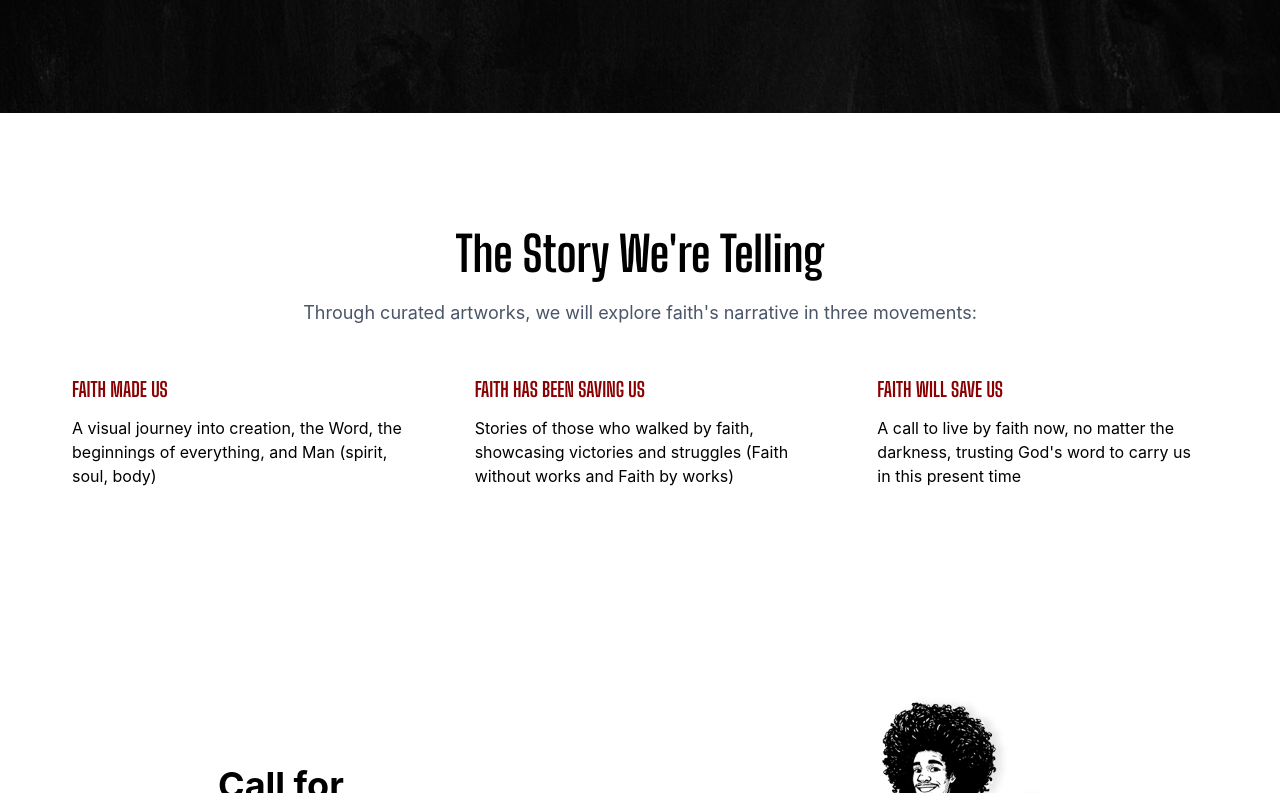
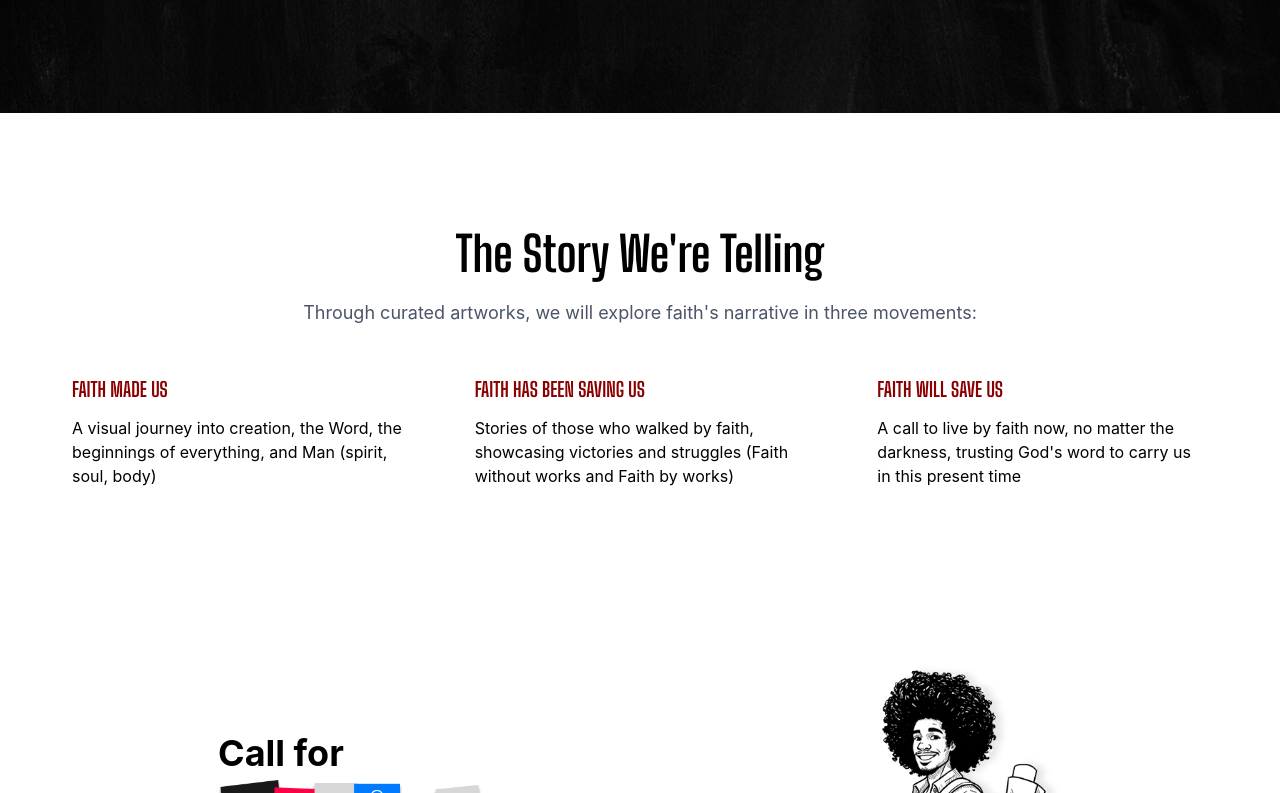
Before and after one commit to KeyTer-01/logosandheart, a React (Vite) app: page / in a window 1280 px wide. Shown: the part 687-1480 px from the top of the page. Built offline with nearby package versions, Linux system fonts and the light colour scheme.

Commit message:
padding changes

```diff
--- a/src/components/Navbar.jsx
+++ b/src/components/Navbar.jsx
@@ -20,8 +20,8 @@ import logo from "../assets/images/logo.png";
 
 const navLinks = [
   { label: "Home", href: "#home" },
+  { label: "Story", href: "#story" },
   { label: "CFA", href: "#cta" },
-  { label: "Story", href: "#story" },
   { label: "Panelists", href: "#panelists" },
   { label: "Speakers", href: "#speakers" },
   { label: "Expectations", href: "#expect" },
--- a/src/components/TheStorySection.jsx
+++ b/src/components/TheStorySection.jsx
@@ -47,7 +47,8 @@ const TheStorySection = () => {
       bg="white"
       color="black"
       px={{ base: 4, md: 10 }}
-      py={{ base: 20, md: 28 }}
+      pb={{ base: 0, md: 20 }}
+      pt={{ base: 16, md: 28 }}
       overflow="hidden"
     >
       {/* Title and Subtitle */}
```
